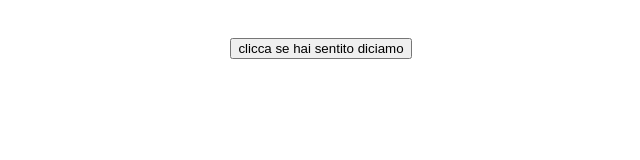
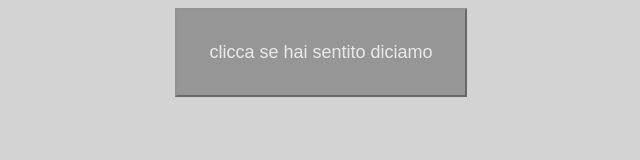
Before and after one commit to mauroripa/diciamo, a plain HTML site: page index.html in a window 1280 px wide. Shown: the whole page, without its empty margins (319-959 px from the left). Drawn offline with nearby package versions, Linux system fonts and the light colour scheme.

Commit message:
Add files via upload

```diff
--- a/index.html
+++ b/index.html
@@ -6,21 +6,35 @@
     <title>Document</title>
     <script src="https://code.jquery.com/jquery-3.7.1.min.js" integrity="sha256-/JqT3SQfawRcv/BIHPThkBvs0OEvtFFmqPF/lYI/Cxo=" crossorigin="anonymous"></script>
     <style>
+        body{
+            background-color: lightgray ;
+        }
         .container{
-            height: 10vh;
             display: flex;
             justify-content: center;
             align-items: center;
         }
         .innerDiv{
+            display: grid;
+            grid-template-columns: 1fr 1fr 1fr 1fr;
+            grid-template-rows: 1fr 1fr 1fr 1fr 1fr;
+
+        }
+        .immagine{
+            width: 100%;
+            height: 100%;
+        }
+        button {
+            opacity: 50%;
+            background-color: rgb(92, 91, 91);
+            color: white;
+            font-size: large;
+            padding: 2rem;
+        }
+        .textContainer{
             display: flex;
-            flex-direction: column;
             justify-content: center;
             align-items: center;
-        }
-        .immagine{
-            width: 20%;
-            height: 20%;
         }
     </style>
 </head>
@@ -28,8 +42,10 @@
     <div class="container">
         <button>clicca se hai sentito diciamo</button>
     </div>
+    <div class="textContainer">
+    <h1></h1>
+</div>
     <div class="innerDiv">
-        <h1></h1>
     </div>
     <script>
         let i = 1;
@@ -37,13 +53,13 @@
         let button = document.querySelector('button');
         let innerDiv = document.querySelector('.innerDiv');
         button.addEventListener('click', function(){
-            if (i % 10 ==0) {
+            if (i % 10 == 0) {
                 let image = document.createElement('img')
                 image.src= "immagine.png";
                 image.className = "immagine";
                 innerDiv.appendChild(image);
             }
-            h1.innerHTML = parseInt(i++);
+            h1.innerHTML = (i++);
         })
 
         $("button").on("click",function(){
@@ -55,8 +71,6 @@
             })
 
         });
-
-
     </script>
 </body>
 </html>
```
